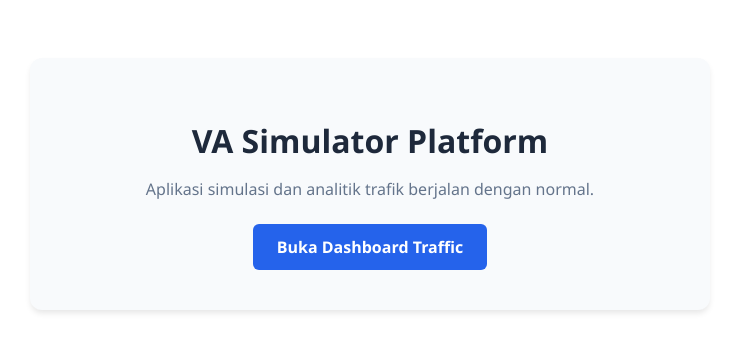
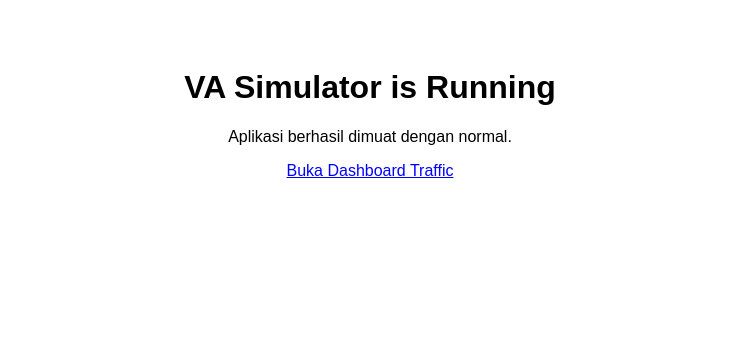
Before and after one commit to kanakainovasi/va-simulator, a Next.js app: page / in a window 1280 px wide. Shown: the top 352 px of the page, without its empty margins (270-1006 px from the left). Built offline with nearby package versions, Linux system fonts and the light colour scheme.

Commit message:
feat: restore original landing page and keep admin traffic analytics

```diff
--- a/app/page.js
+++ b/app/page.js
@@ -1,13 +1,9 @@
 export default function Home() {
   return (
-    <main style={{ padding: "50px", fontFamily: "Segoe UI, sans-serif", textAlign: "center" }}>
-      <div style={{ maxWidth: "600px", margin: "0 auto", background: "#f8fafc", padding: "40px", borderRadius: "12px", boxShadow: "0 4px 6px -1px rgb(0 0 0 / 0.1)" }}>
-        <h1 style={{ color: "#1e293b", marginBottom: "16px" }}>VA Simulator Platform</h1>
-        <p style={{ color: "#64748b", marginBottom: "24px" }}>Aplikasi simulasi dan analitik trafik berjalan dengan normal.</p>
-        <a href="/traffic" style={{ display: "inline-block", background: "#2563eb", color: "#ffffff", padding: "12px 24px", borderRadius: "6px", textDecoration: "none", fontWeight: "600" }}>
-          Buka Dashboard Traffic
-        </a>
-      </div>
+    <main style={{ padding: "40px", fontFamily: "sans-serif", textAlign: "center" }}>
+      <h1>VA Simulator is Running</h1>
+      <p>Aplikasi berhasil dimuat dengan normal.</p>
+      <a href="/traffic" style={{ color: "blue", textDecoration: "underline" }}>Buka Dashboard Traffic</a>
     </main>
   );
 }
```
